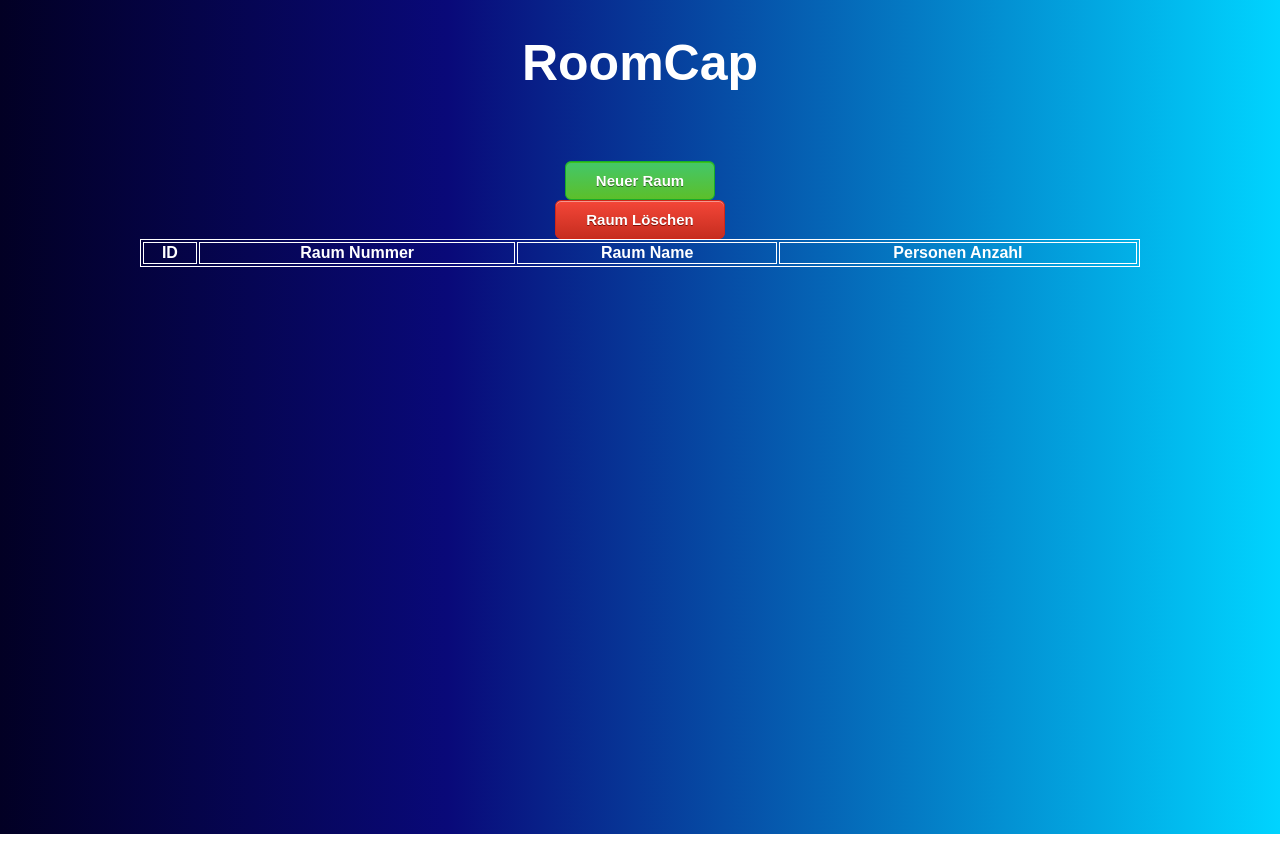
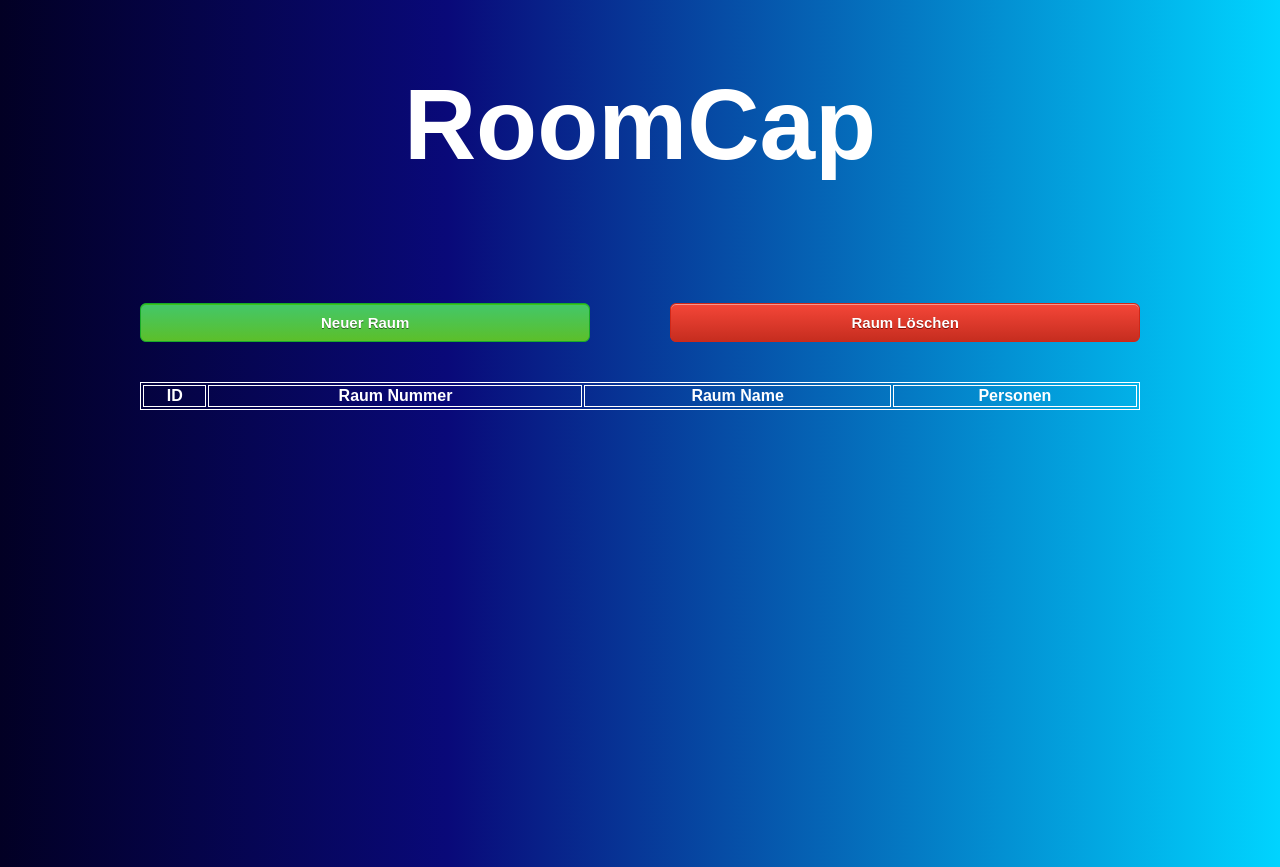
Before and after one commit to ZoetMa210096/RoomCap, a plain HTML site: page lightsensor/templateFiles/index.html in a window 1280 px wide. Before the commit the page ends 834 px from the top, so only its background shows below. Drawn offline with Linux system fonts and the light colour scheme; no server answers.

Commit message:
PIP geht ned

```diff
--- a/lightsensor/templateFiles/index.html
+++ b/lightsensor/templateFiles/index.html
@@ -23,7 +23,7 @@
         }
         h1{
             text-align: center;
-            font-size: 50px;
+            font-size: 100px;
         }
         .formatLeft{
             margin-left: 10%;
@@ -31,6 +31,7 @@
 
 		.centered{
 		text-align:center;
+		width:100%;
 		}
 		*{
 		color: white;
@@ -48,7 +49,7 @@
 			font-family:Arial;
 			font-size:15px;
 			font-weight:bold;
-			padding:10px 30px;
+			padding:10px 180px;
 			text-decoration:none;
 			text-shadow:0px 1px 0px #810e05;
 		}
@@ -73,7 +74,7 @@
 			font-family:Arial;
 			font-size:15px;
 			font-weight:bold;
-			padding:10px 30px;
+			padding:10px 180px;
 			text-decoration:none;
 			text-shadow:0px 1px 0px #2f6627;
 		}
@@ -89,13 +90,20 @@
         .centerGrid{
 		display:grid;
 		justify-items: center;
+		}
 
+		.buttonContainer{
+		display:flex;
+		justify-content:space-between;
 		}
 
 		.table-auto{
 		width:100%;
 		max-width:1000px;
+		display:grid;
+		gap:40px;
 		}
+
 
     </style>
 
@@ -107,20 +115,27 @@
 
 <body style ="background-image: linear-gradient(90deg, #020024 0%, #090979 35%, #00d4ff 100%);">
 
-    <h1>RoomCap</h1><br /><br />
+  <h1>RoomCap</h1><br /><br /> <br />
 <div class ="centerGrid">
-        <table class="table-auto centered" id="raumTabelle">
+<div class="table-auto">
+<div class="buttonContainer" >
+      <button class=" myButtonAdd" onclick="Add()">Neuer Raum</button>
+      <button class=" myButtonDelete" onclick="Delete()">Raum Löschen</button>
+</div>
+<table class="centered" id="raumTabelle">
               <tr>
                   <th>ID</th>
                   <th>Raum Nummer</th>
                   <th>Raum Name</th>
-                    <th>Personen Anzahl</th>
+                  <th>Personen</th>
+              </tr>
 
-                </tr>
-               <button class=" myButtonAdd" onclick="Add()">Neuer Raum</button>
-               <button class=" myButtonDelete" onclick="Delete()">Raum Löschen</button>
       </table>
+
 </div>
+
+</div>
+
 
     <script>
 	  var myID = 1;
@@ -143,7 +158,6 @@ function Add() {
 
   // Tabellenzellen für Raumnummer und Raumname erstellen
   var raumnummerZelle = neueReihe.insertCell(1);
-  raumnummerZelle.setAttribute("class", "border-b border-slate-100 dark:border-slate-700 p-4 pl-8 text-slate-500 dark:text-slate-400");
   raumnummerZelle.innerHTML = raumnummer;
 
   var raumnameZelle = neueReihe.insertCell(2);
@@ -152,6 +166,11 @@ function Add() {
   var personCount = neueReihe.insertCell(3);
   personCount.innerHTML = "";
 
+  fetch('http://localhost:5000/resetCount')
+            .then(response => response.text())
+            .then(text => {
+
+            })
 
   };
   function Delete() {
```
Also changed, not shown: 1 other file. Lines whose indentation alone changed are shown as unchanged.
